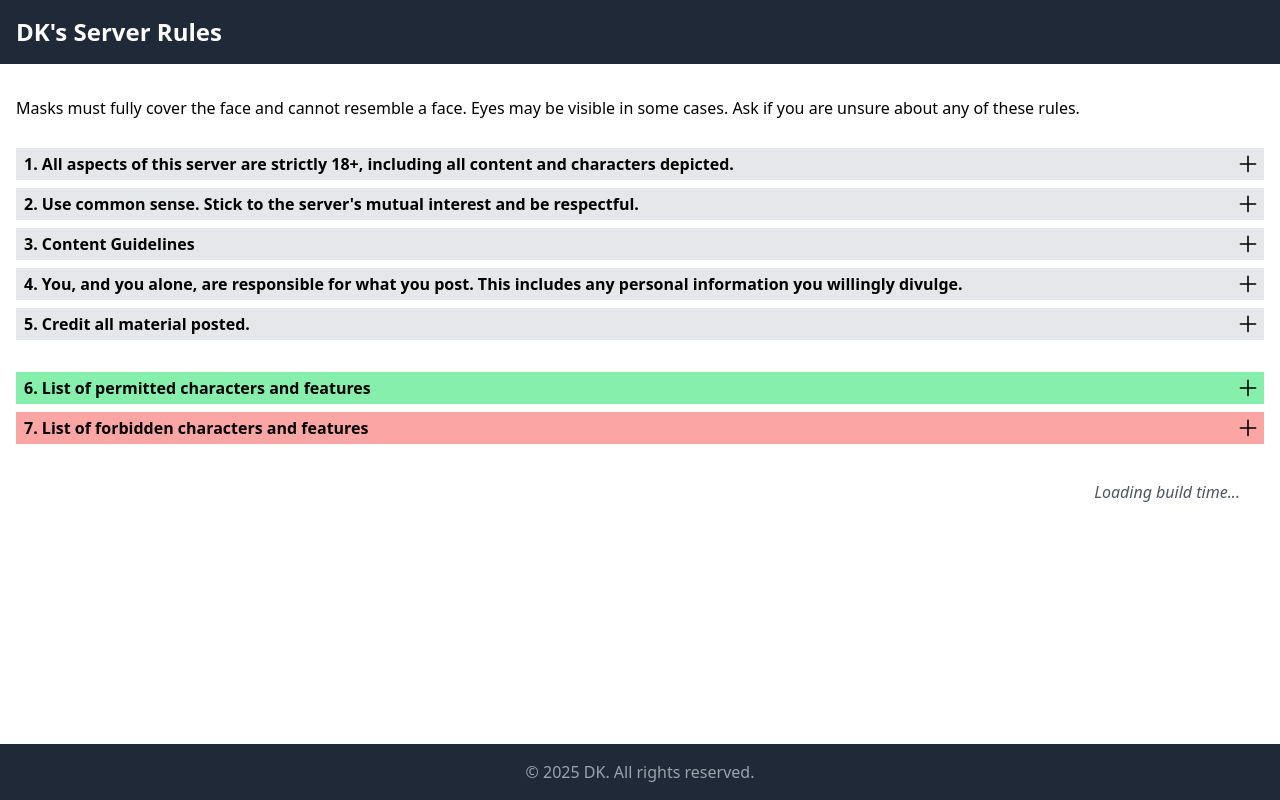
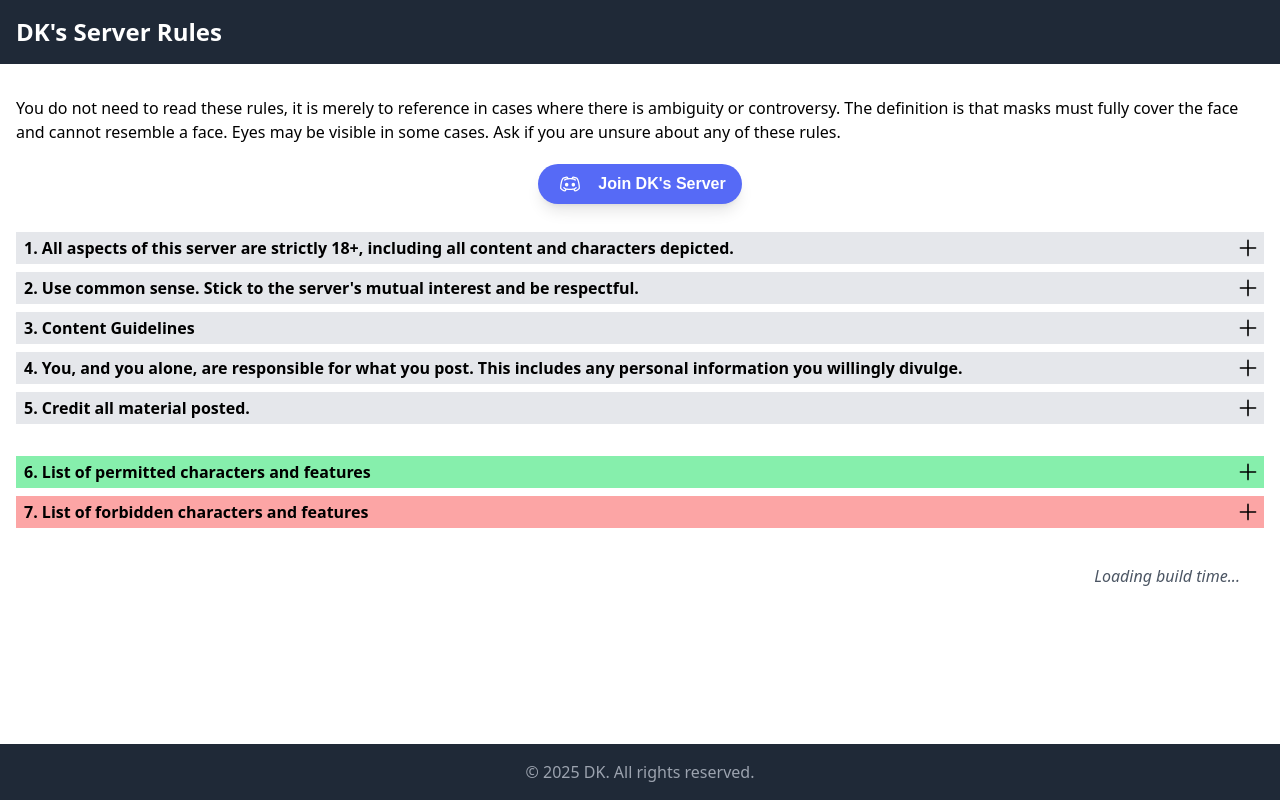
Before and after one commit to dk-wiki/server-rules, a React (Vite) app: page / in a window 1280 px wide. Built offline with nearby package versions, Linux system fonts and the light colour scheme; no server answers.

Commit message:
Added discord join button

```diff
--- a/src/App.jsx
+++ b/src/App.jsx
@@ -4,8 +4,12 @@ import { Header } from './components/Header';
 import { Footer } from './components/Footer';
 import { ExpandableSection } from './components/ExpandableComponent';
 import LastBuildTime from './components/LastBuildTime';
+import DiscordJoinButton from "./components/DiscordJoinButton";
 
 function App() {
+  const handleJoinClick = () => {
+    window.location.href = 'https://discord.gg/wrwXDJWbDy'; // Replace with your server invite link
+  };
 
   return (
     <div className="flex flex-col min-h-screen justify-between w-full">
@@ -13,8 +17,13 @@ function App() {
       <main className="flex-grow flex-1">
         <div className="max-w-screen-xl mx-auto px-4 py-8 text-left">
           <p>
-            Masks must fully cover the face and cannot resemble a face. Eyes may be visible in some cases. Ask if you are unsure about any of these rules.
+            You do not need to read these rules, it is merely to reference in cases where there is ambiguity or controversy.
+
+            The definition is that masks must fully cover the face and cannot resemble a face. Eyes may be visible in some cases. Ask if you are unsure about any of these rules.
           </p>
+          <div className="w-full flex justify-center items-center mt-5">
+            <DiscordJoinButton onClick={handleJoinClick} />
+          </div>
           <br />
           <ExpandableSection title="1. All aspects of this server are strictly 18+, including all content and characters depicted.">
             <ul>
--- /dev/null
+++ b/src/components/DiscordJoinButton.jsx
@@ -0,0 +1,22 @@
+import React from 'react';
+import { DiscordLogoIcon } from '@radix-ui/react-icons';
+
+const DiscordJoinButton = ({ onClick }) => {
+  return (
+    <button
+      onClick={onClick}
+      className="flex items-center px-4 py-2 text-white rounded-full shadow-lg hover:bg-blue-700 transition-colors duration-300"
+      style={{ fontFamily: 'Arial, sans-serif', fontSize: '1rem', fontWeight: 'bold', backgroundColor: "#566AF6" }}
+    >
+      <div
+        className="flex items-center justify-center w-8 h-8rounded-full mr-3"
+        style={{ backgroundColor: "#566AF6" }}
+      >
+        <DiscordLogoIcon className="text-white w-5 h-5" />
+      </div>
+      Join DK's Server
+    </button>
+  );
+};
+
+export default DiscordJoinButton;
```
